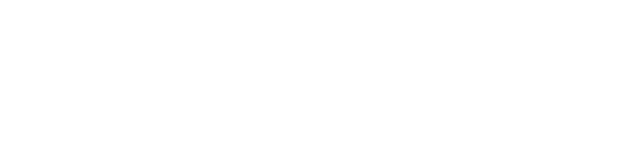
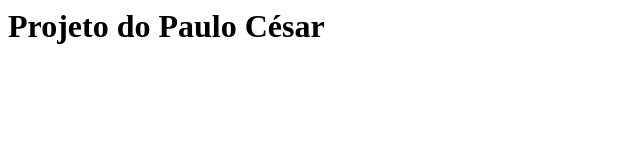
Before and after one commit to drlund/curso-git, a plain HTML site: page index.html in a window 1280 px wide. Shown: the whole page, without its empty margins (0-640 px from the left). Drawn offline with Linux system fonts and the light colour scheme.

Commit message:
Título da pagina

```diff
--- a/index.html
+++ b/index.html
@@ -2,5 +2,6 @@
     <head>
     </head>
     <body>
+      <h1> Projeto do Paulo César </h1>
     </body>
 </html>
```
